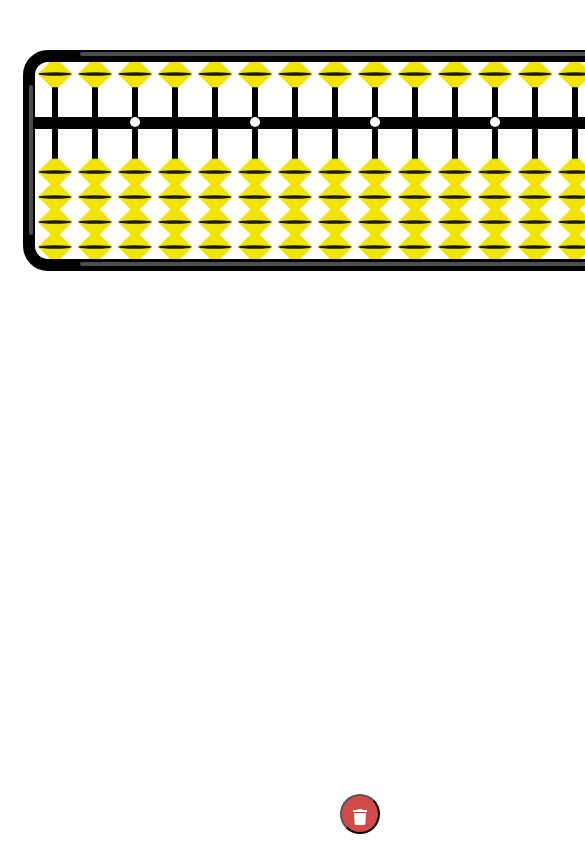
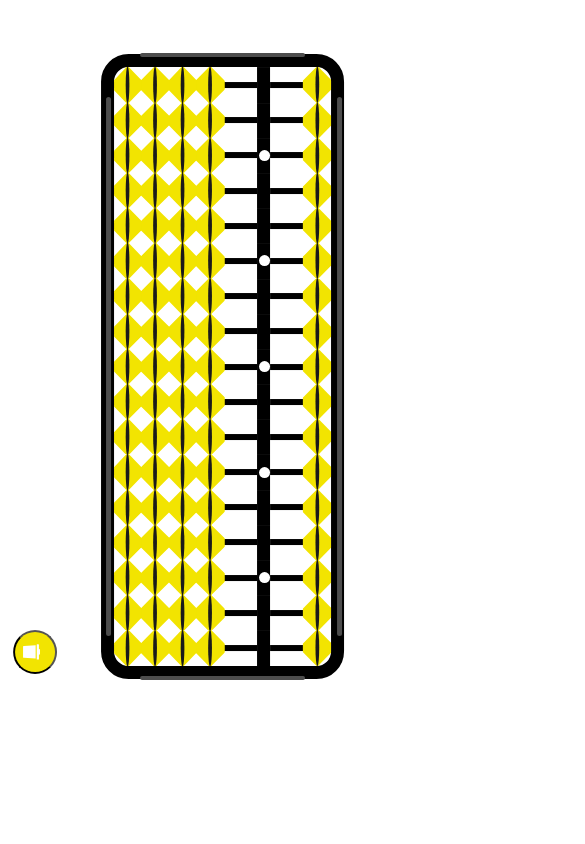
Before and after one commit to cyproto/abacus, a React (Create React App) app: page / in a window 390 px wide. Shown: the top 844 px of the page, 585 px wide, since content can reach past the window. Built offline with nearby package versions, Linux system fonts and the light colour scheme.

Commit message:
Make app responsive.

```diff
--- a/package.json
+++ b/package.json
@@ -16,7 +16,9 @@
     "start": "react-scripts start",
     "build": "react-scripts build",
     "test": "react-scripts test",
-    "eject": "react-scripts eject"
+    "eject": "react-scripts eject",
+    "predeploy": "npm run build",
+    "deploy": "gh-pages -d build"
   },
   "eslintConfig": {
     "extends": "react-app"
--- a/src/App.js
+++ b/src/App.js
@@ -51,12 +51,11 @@ class App extends Component {
     var up = document.getElementsByClassName('upbead');
     var down = document.getElementsByClassName('down-beads-container');
     for (var i = 0; i < 17; i++) {
-      let a = this.state.ups.slice();
-      a[i].isUp = true;
+      let ups = this.state.ups.slice();
+      ups[i].isUp = true;
       this.setState({
-        ups: a
+        ups: ups,
       });
-      this.state.ups[i] = { isUp: true };
       up[i].style.transform = 'translateY(0px)';
       var arr = down[i].getElementsByClassName('downbead')
       for (var j = 0; j < 4; j++) {
--- a/src/App.scss
+++ b/src/App.scss
@@ -1,9 +1,10 @@
 body {
 	background: #ffffff;
-	margin: 0;
-	padding: 0;
 	height: 100%;
-	width: 100%;
+  width: 100%;
+  zoom: 150%;
+  display: grid;
+  place-items: center;
 }
 
 ul,li {
@@ -68,6 +69,7 @@ footer {
 
 .up-vertical-pole, .down-vertical-pole {
   border-style: solid;
+  border: 3px solid;
 }
 
 svg {
@@ -251,20 +253,22 @@ header {
   position: fixed;
   bottom: 10px;
   right: 10px;
+  display: grid;
+  place-items: center;
   button {
     height: 40px;
     width: 40px;
     display: grid;
     place-items: center;
     border-radius: 50px;
-    background: rgb(211, 74, 74);
+    background: #F2E401;
     color: #ffffff;
     font-size: 16px;
     transition: .5s;
   }
 
   button:hover {
-    background: rgb(211, 74, 74);
+    background: #F2E401;
     color:white;
     outline: 1px solid white;
   }
@@ -284,61 +288,120 @@ header {
   }
 }
 
-// @media (max-width: 767px) {
-//   .abacus-list {
-//   transform: rotate(90deg);
-//   margin-top: 10vh;
-//   margin-bottom: 50px;
-// }
+@media (max-width: 767px) {
+  body {
+    transform: rotate(90deg);
+    background: #ffffff;
+    zoom: 110%;
+    display: grid;
+    place-items: center;
+    padding: 0px 50px;
+  }
+  .content {
+    box-shadow: 0px 0px 25px 15px #fff;
+    box-sizing: border-box;
+    display: flex;
+    justify-content: center;
+    position: relative;
+    height: 221px;
+    width: 750px;
+  }
 
+  .up-beads-container {
+    height: 55px;
+    width: 32px;
+    overflow: hidden;
+    position: relative;
+    display: flex;
+    justify-content: center;
+    border-bottom-style: none;
+  }
 
-//   .downbead {
-//     position: absolute;
-//     bottom: 0;
-//     width: 20px;
-//     height: 15px;
-//     background: rgb(211, 74, 74);
-//     border-radius: 55%;
-//     opacity: 0.9;
-//   }
+  .down-beads-container {
+    height: 130px;
+    width: 32px;
+    overflow: hidden;
+    position: relative;
+    display: flex;
+    justify-content: center;
+    margin: 0px;
+    padding: 0px;
+  }
 
-//   .upbead {
-//     width: 20px;
-//     height: 15px;
-//     border-radius: 55%;
-//     background: rgb(211, 74, 74);
-//     top: 0;
-//     position: absolute;
-//     display: block;
-//     opacity: 0.9;
-//   }
+  .left-line {
+    position: absolute;
+    top: 35px;
+    left: 90px;
+    height: 150px;
+    width: 4px;
+    background-color: #4d4d4d;
+    border-radius: 5px;
+  }
 
-//   .up-vertical-pole-center-dot {
-//     height: 3vw;
-//     margin-left: 2.50vw;
-//   }
+  .top-line {
+    position: absolute;
+    top: 2px;
+    left: 130px;
+    height: 4px;
+    width: 490px;
+    background-color: #4d4d4d;
+    border-radius: 5px;
+  }
 
-//   .ab-item:nth-child(9) {
-//     .up-vertical-pole-center-dot {
-//       width: 3vw;
-//       height: 3vw;
-//       background-color: black;
-//       border-radius: 50px;
-//       margin-left: 1.3vw;
-//     }
-//   }
+  .right-line {
+    position: absolute;
+    top: 35px;
+    right: 90px;
+    height: 150px;
+    width: 4px;
+    background-color: #4d4d4d;
+    border-radius: 5px;
+  }
 
-//   .downbead:nth-child(1) {
-//     bottom: 45px;
+  .bottom-line {
+    position: absolute;
+    bottom: 5px;
+    left: 130px;
+    height: 4px;
+    width: 490px;
+    background-color: #4d4d4d;
+    border-radius: 5px;
+  }
 
-//   }
+  .pannel {
+    position: fixed;
+    bottom: -80px;
+    right: -250px;
+    button {
+      height: 40px;
+      width: 40px;
+      display: grid;
+      place-items: center;
+      border-radius: 50px;
+      background: #F2E401;
+      color: #ffffff;
+      font-size: 16px;
+      transition: .5s;
+    }
 
-//   .downbead:nth-child(2) {
-//     bottom: 30px;
+    button:hover {
+      background: #F2E401;
+      color:white;
+      outline: 1px solid white;
+    }
 
-//   }
-
-//   .downbead:nth-child(3) {
-//     bottom: 15px;
-//   }
-// }
+    #result {
+      display: inline-block;
+      position: absolute;
+      width: 80px;
+      height: 30px;
+      line-height: 30px;
+      left: 150px;
+      bottom: 20px;
+      color: white;
+      font-size:1.9em;
+      letter-spacing: 0.1em;
+      text-shadow: 2px 2px 2px #fefefe;
+    }
+  }
+}
```
